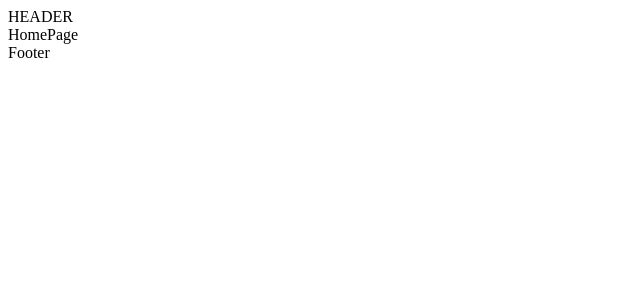
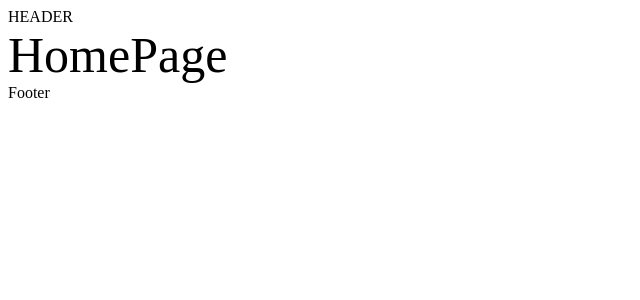
Before and after one commit to prostonadobobb/wonder_wood_react, a React (Create React App) app: page / in a window 1280 px wide. Shown: the top 300 px of the page, without its empty margins (0-640 px from the left). Built offline with nearby package versions, Linux system fonts and the light colour scheme.

Commit message:
add styles container test

```diff
--- a/src/components/pages/HomePage/HomePage.jsx
+++ b/src/components/pages/HomePage/HomePage.jsx
@@ -1,5 +1,7 @@
+import './HomePage.scss';
+
 export const HomePage = () => {
   return (
-    <div>HomePage</div>
+    <div className='container'>HomePage</div>
   );
 };
--- /dev/null
+++ b/src/components/pages/HomePage/HomePage.scss
@@ -0,0 +1,3 @@
+.container {
+  font-size: 50px;
+}
```
